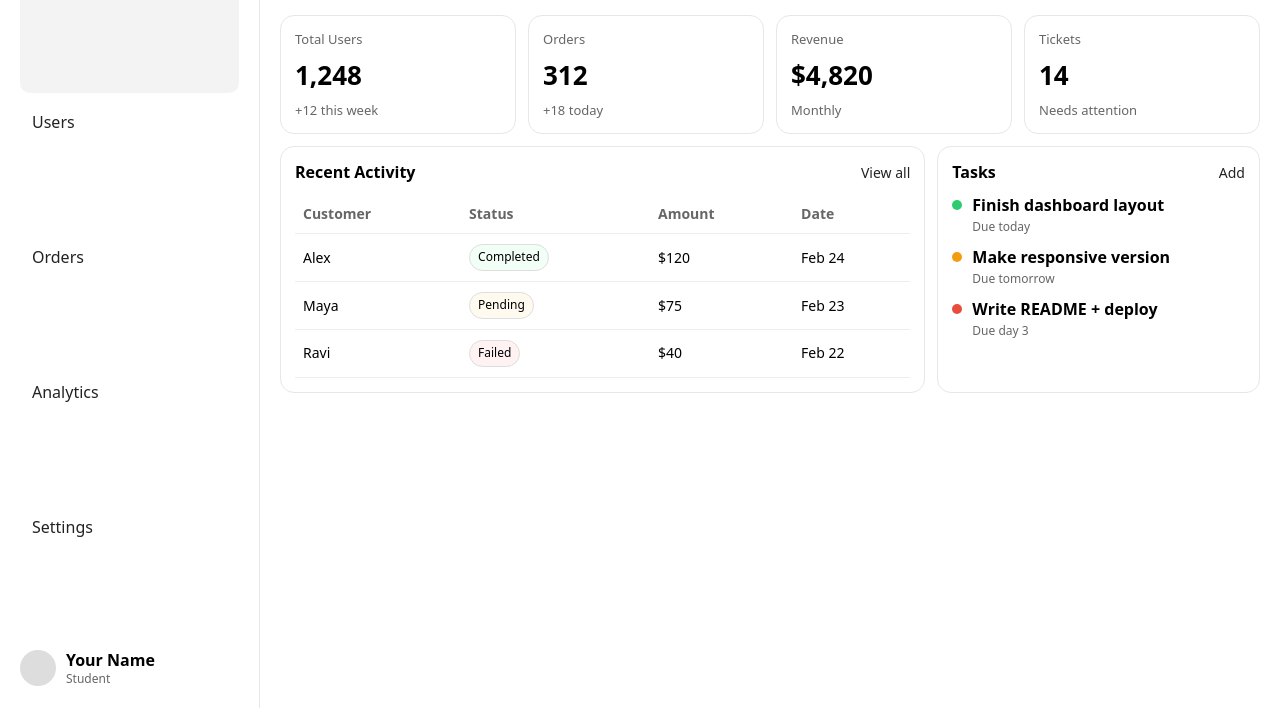
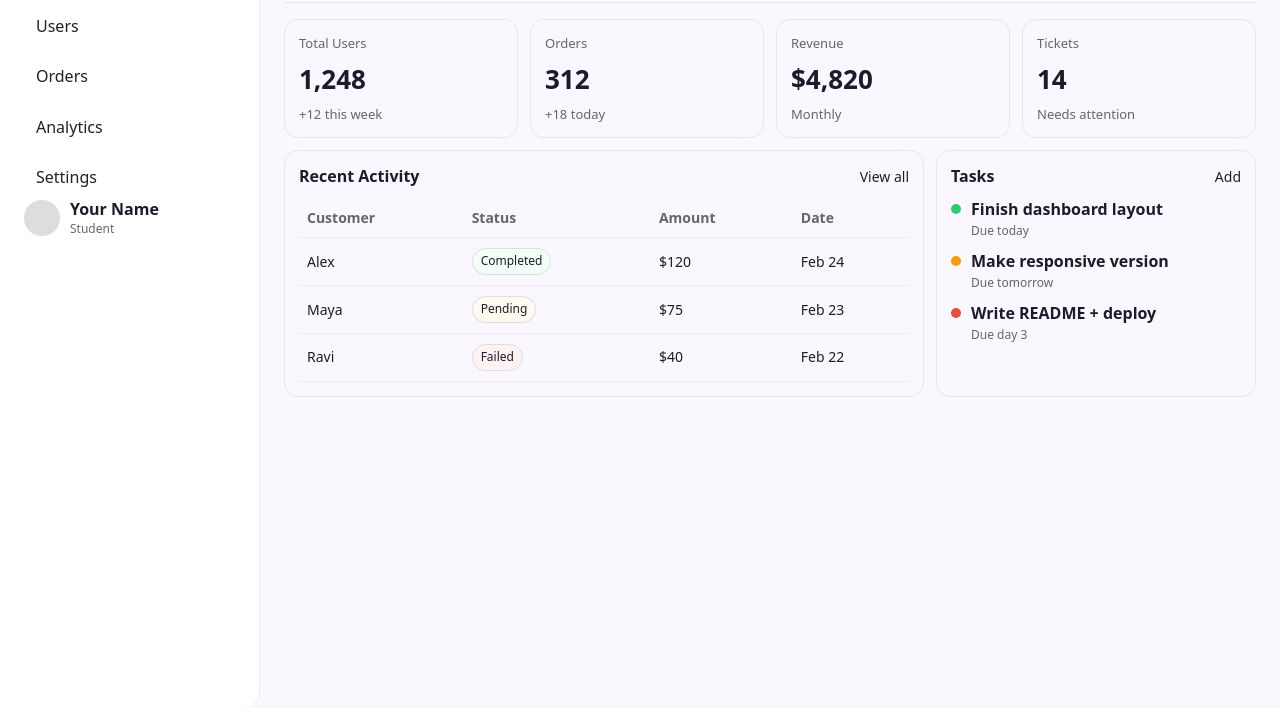
Before and after one commit to heruni99/dashboard-ui, a plain HTML site: page index.html in a window 1280 px wide. Shown: the part 92-800 px from the top of the page. Drawn offline with Linux system fonts and the light colour scheme.

Commit message:
Update styles for body and sidebar, applying CSS variables for background and padding

```diff
--- a/styles.css
+++ b/styles.css
@@ -20,7 +20,13 @@
 }
 /* Basic reset */
 * { box-sizing: border-box; }
-body { margin: 0; font-family: system-ui, Arial, sans-serif; line-height: 1.4; }
+body {
+    margin: 0;
+    font-family: system-ui, Arial, sans-serif;
+    line-height: 1.4;
+    background: var(--bg);
+    color: var(--text);
+}
 
 .sr-only {
   position: absolute;
@@ -38,11 +44,11 @@ body { margin: 0; font-family: system-ui, Arial, sans-serif; line-height: 1.4; }
 }
 
 .sidebar {
-  border-right: 1px solid #e7e7e7;
-  padding: 20px;
-  display: grid;
-  grid-template-rows: auto 1fr auto;
-  gap: 16px;
+  background: var(--surface);
+  border-right: 1px solid Var(--border);
+  padding: var(--space-4);
+  border-top-right-radius: var(--radius);
+border-bottom-right-radius: var(--radius);
 }
 
 .logo {
@@ -71,7 +77,7 @@ body { margin: 0; font-family: system-ui, Arial, sans-serif; line-height: 1.4; }
 .user__name { margin: 0; font-weight: 600; }
 .user__role { margin: 0; font-size: 12px; color: #666; }
 
-.main { padding: 20px; }
+.main { padding: var(--space-4); }
 .topbar {
   display: flex;
   align-items: center;
```
